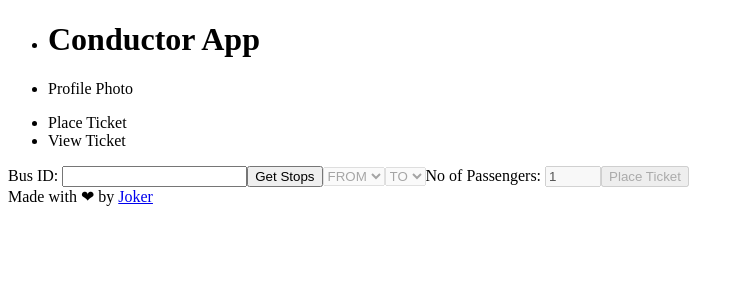
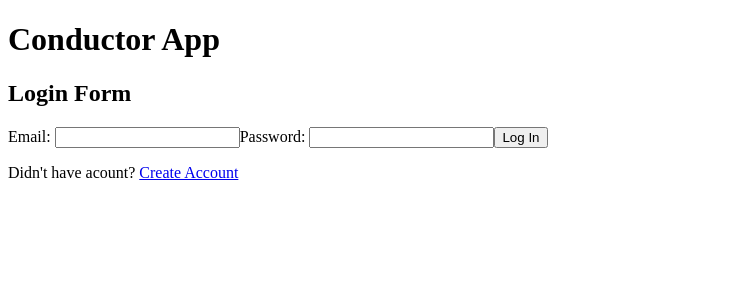
Before and after one commit to iamjoker021/CONDUCTOR_APP_FRONTEND, a React (Vite) app: page /auth in a window 1280 px wide. Shown: the top 300 px of the page, without its empty margins (0-744 px from the left). Built offline with nearby package versions, Linux system fonts and the light colour scheme.

Commit message:
feat: Add router to app and removed the MainSection and outletting directly the form page

```diff
--- a/package.json
+++ b/package.json
@@ -11,7 +11,8 @@
   },
   "dependencies": {
     "react": "^18.3.1",
-    "react-dom": "^18.3.1"
+    "react-dom": "^18.3.1",
+    "react-router-dom": "^6.26.0"
   },
   "devDependencies": {
     "@types/react": "^18.3.3",
--- a/src/App.jsx
+++ b/src/App.jsx
@@ -1,12 +1,14 @@
+import { Outlet } from "react-router-dom";
 import Footer from "./components/Footer/Footer";
 import Header from "./components/Header/Header";
-import MainSection from "./components/MainSection/MainSection";
 
 function App() {
   return (
     <>
       <Header />
-      <MainSection />
+      <main>
+        <Outlet />
+      </main>
       <Footer />
     </>
   )
--- a/src/components/AuthPage/AuthPage.jsx
+++ b/src/components/AuthPage/AuthPage.jsx
@@ -1,11 +1,10 @@
-import LoginPage from "../LoginPage/LoginPage";
-import SignInPage from "../SignInPage/SignInPage";
+import { Outlet } from "react-router-dom";
 
 const AuthPage = () => {
     return (
         <>
         <h1>Conductor App</h1>
-        <LoginPage />
+        <Outlet />
         </>
     )
 }
--- a/src/components/LoginPage/LoginPage.jsx
+++ b/src/components/LoginPage/LoginPage.jsx
@@ -1,3 +1,5 @@
+import { Link } from "react-router-dom";
+
 const LoginPage = () => {
     return (
         <>
@@ -9,7 +11,7 @@ const LoginPage = () => {
             <input type="password" name="password" id="password" required />
             <button type="submit">Log In</button>
         </form>
-        <p>Didn't have acount? Create Account</p>
+        <p>Didn't have acount? <Link to="/auth/signin">Create Account</Link></p>
         </>
     )
 }
--- a/src/components/MainSection/MainSection.jsx
+++ /dev/null
@@ -1,12 +0,0 @@
-import PlaceTicketBusId from "../PlaceTicketBusId/PlaceTicketBusId";
-
-const MainSection = () => {
-    return (
-      <main>
-        <PlaceTicketBusId />
-      </main>
-    )
-}
-
-
-export default MainSection;
--- a/src/components/SignInPage/SignInPage.jsx
+++ b/src/components/SignInPage/SignInPage.jsx
@@ -1,3 +1,5 @@
+import { Link } from "react-router-dom";
+
 const SignInPage = () => {
     return (
         <>
@@ -19,7 +21,7 @@ const SignInPage = () => {
             </select>
             <button type="submit">Log In</button>
         </form>
-        <p>Already have account? Log In</p>
+        <p>Already have account? <Link to="/auth">Log In</Link></p>
         </>
     )
 }
--- a/src/main.jsx
+++ b/src/main.jsx
@@ -1,9 +1,12 @@
 import React from 'react'
 import ReactDOM from 'react-dom/client'
-import App from './App.jsx'
+import { createBrowserRouter, RouterProvider } from "react-router-dom";
+import routes from './routes';
+
+const router = createBrowserRouter(routes);
 
 ReactDOM.createRoot(document.getElementById('root')).render(
   <React.StrictMode>
-    <App />
+    <RouterProvider router={router} />
   </React.StrictMode>,
 )
--- /dev/null
+++ b/src/routes.jsx
@@ -0,0 +1,37 @@
+import App from './App.jsx'
+import AuthPage from './components/AuthPage/AuthPage.jsx'
+import LoginPage from './components/LoginPage/LoginPage.jsx';
+import SignInPage from './components/SignInPage/SignInPage.jsx';
+import PlaceTicketBusId from './components/PlaceTicketBusId/PlaceTicketBusId.jsx';
+import { redirect } from "react-router-dom";
+
+export default [
+    {
+      path: "/",
+      element: <App />,
+      children: [
+        {
+          index: true,
+          loader: async () => redirect('/place-ticket'),
+        },
+        {
+          path: 'place-ticket',
+          element: <PlaceTicketBusId />
+        }
+      ]
+    },
+    {
+      path: "auth",
+      element: <AuthPage />,
+      children: [
+        {
+          index: true,
+          element: <LoginPage />
+        },
+        {
+          path: 'signin',
+          element: <SignInPage />
+        }
+      ]
+    },
+]
```
Also changed, not shown: 1 other file (tests, documents, lock files or other folders).
